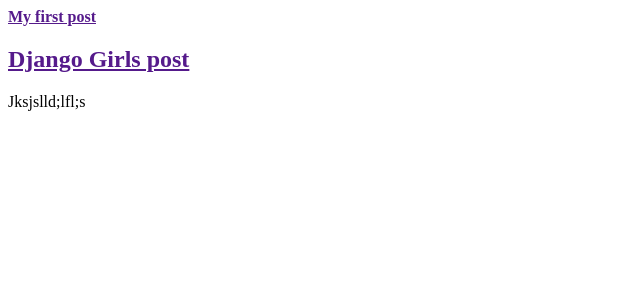
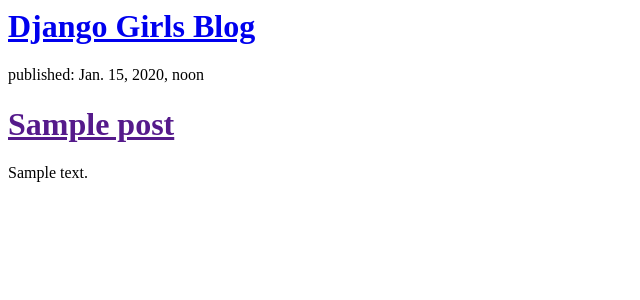
Before and after one commit to MarinaPoltavskaya/Blog, a Django app: template blog/templates/blog/post_list.html in a window 1280 px wide. Shown: the top 300 px of the page, without its empty margins (0-640 px from the left). Run offline with Django 3.2, Linux system fonts and the light colour scheme; the template is opened without the code that fills it: values that come from a table or form of the project are taken from there, others are empty; tables that the repository leaves empty hold one stand-in row (values such as "Sample post").

Commit message:
Modified templates to display posts from database.

```diff
--- a/blog/models.py
+++ b/blog/models.py
@@ -1,5 +1,6 @@
 from django.db import models
 from django.utils import timezone
+from django.shortcuts import render
 
 class Post(models.Model):
     author = models.ForeignKey('auth.User')
--- a/blog/templates/blog/post_list.html
+++ b/blog/templates/blog/post_list.html
@@ -3,14 +3,16 @@
         <title>Django Girls blog</title>
     </head>
     <body>
-        <div>
-            <h1><a href=""Django Girls Blog</a></h1>
-        </div>
+      <div>
+      <h1><a href="/">Django Girls Blog</a></h1>
+  </div>
 
-        <div>
-            <p><strong>My first post</strong></p>
-            <h2><a href="">Django Girls post</a></h2>
-            <p>Jksjslld;lfl;s</p>
-        </div>
+  {% for post in posts %}
+      <div>
+          <p>published: {{ post.published_date }}</p>
+          <h1><a href="">{{ post.title }}</a></h1>
+          <p>{{ post.text|linebreaksbr }}</p>
+      </div>
+  {% endfor %}
     </body>
 </html>
--- a/blog/views.py
+++ b/blog/views.py
@@ -1,3 +1,6 @@
 from django.shortcuts import render
+from django.utils import timezone
+from .models import Post
 def post_list(request):
-    return render(request, 'blog/post_list.html', {})
+    posts = Post.objects.filter(published_date__lte=timezone.now()).order_by('published_date')
+    return render(request, 'blog/post_list.html', {'posts': posts})
```
